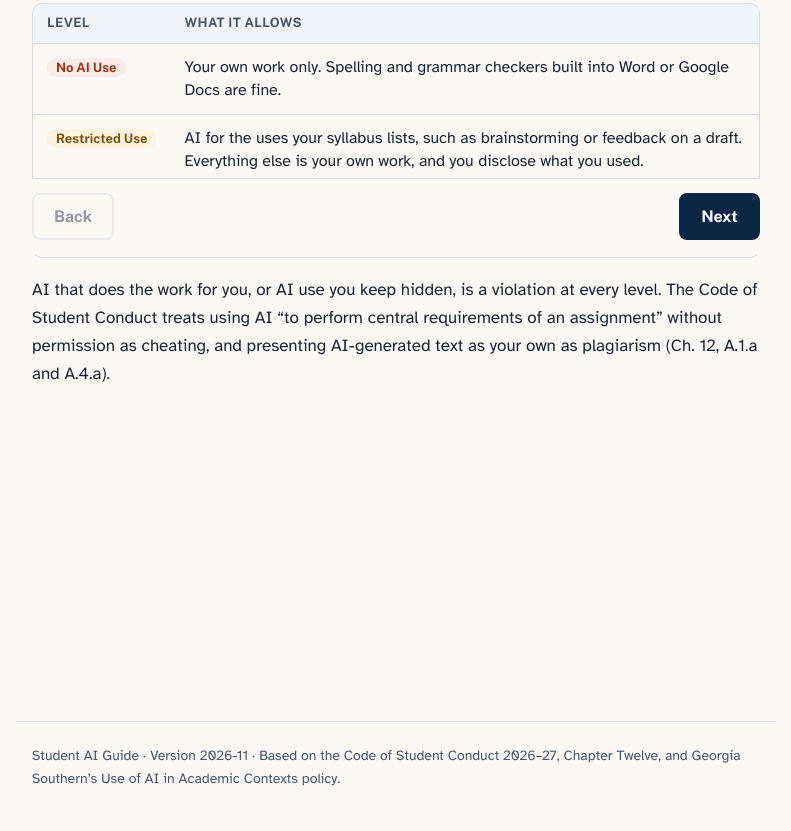
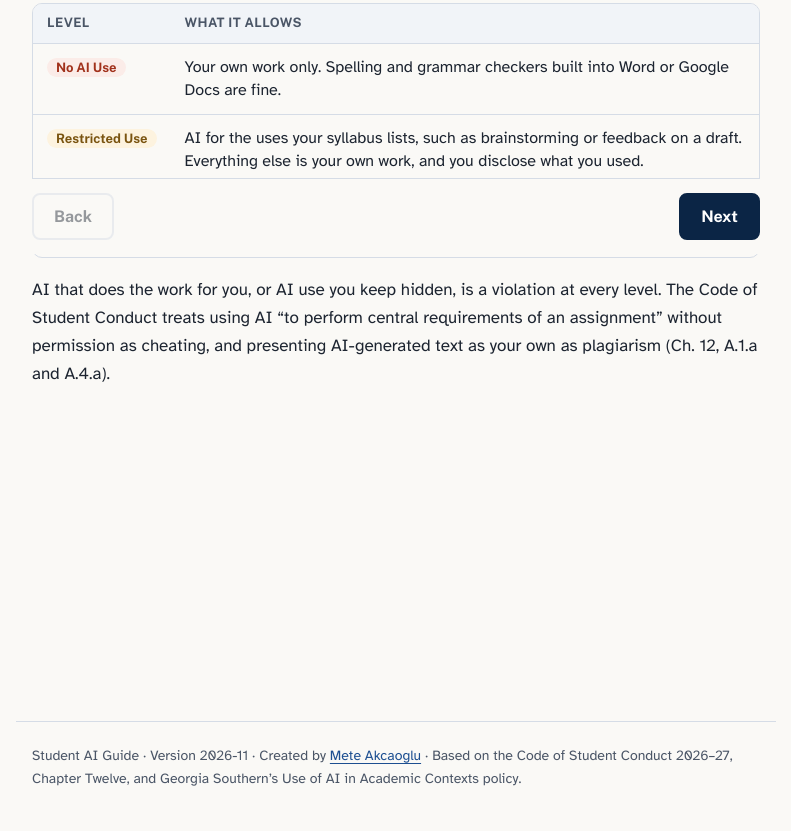
Before and after one commit to meteakca/student-ai-guide, a plain HTML site: page index.html in a window 1280 px wide. Shown: the part 546-1377 px from the top of the page, without its empty margins (244-1035 px from the left). Drawn offline with nearby package versions, Linux system fonts and the light colour scheme.

Commit message:
Footer: credit Mete Akcaoglu with a link to meteakcaoglu.com
Co-Authored-By: Claude Opus 5.5 <noreply@anthropic.com>

```diff
--- a/index.html
+++ b/index.html
@@ -353,7 +353,7 @@ footer { border-top: 1px solid var(--line); padding-block: 22px 40px; font-size:
 </div>
 
 <footer class="wrap">
-  Student AI Guide · Version 2026-11 · Based on the Code of Student Conduct 2026–27, Chapter Twelve, and Georgia Southern’s Use of AI in Academic Contexts policy.
+  Student AI Guide · Version 2026-11 · Created by <a href="https://meteakcaoglu.com/">Mete Akcaoglu</a> · Based on the Code of Student Conduct 2026–27, Chapter Twelve, and Georgia Southern’s Use of AI in Academic Contexts policy.
 </footer>
 
 <script src="https://cdnjs.cloudflare.com/ajax/libs/jspdf/2.5.1/jspdf.umd.min.js"></script>
```
